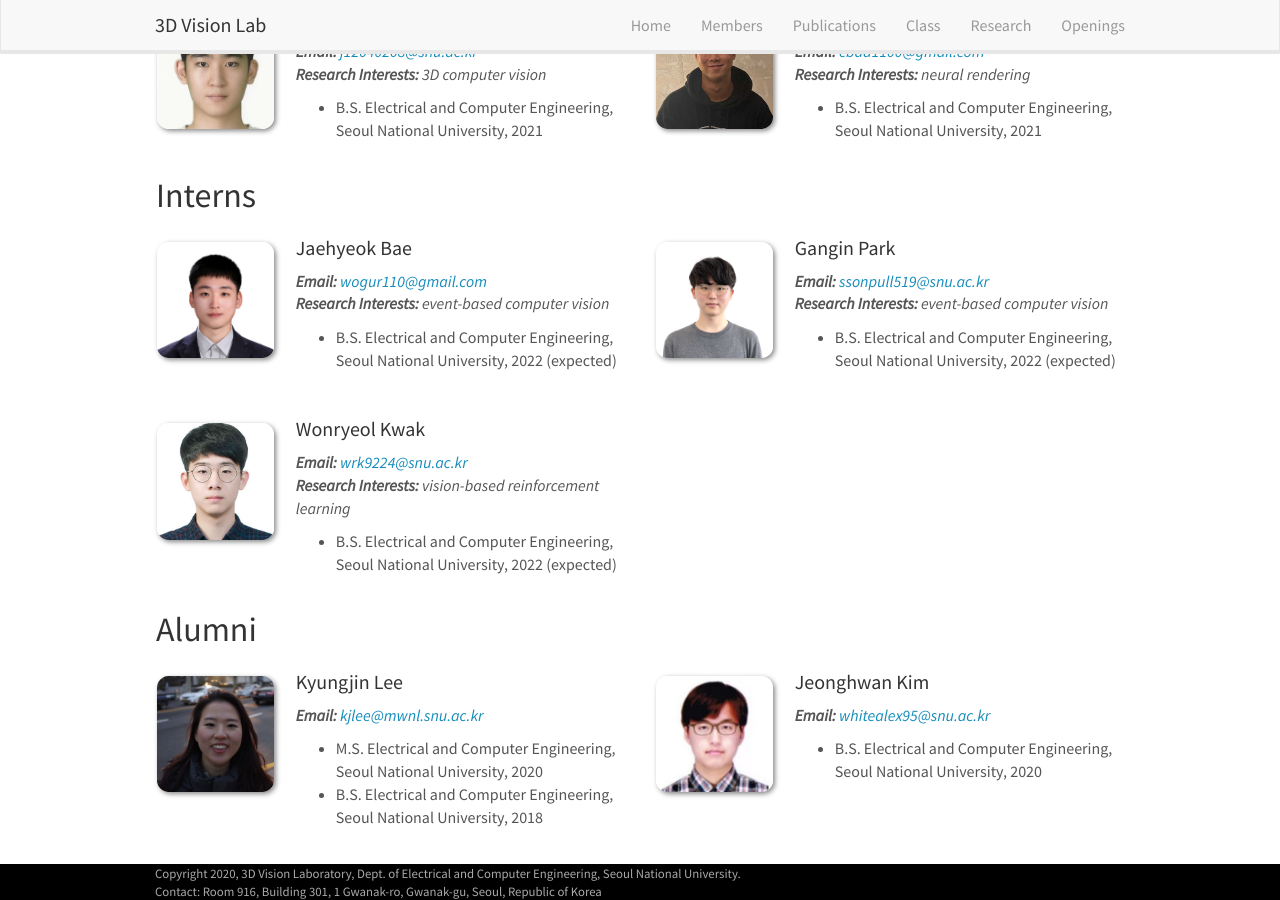
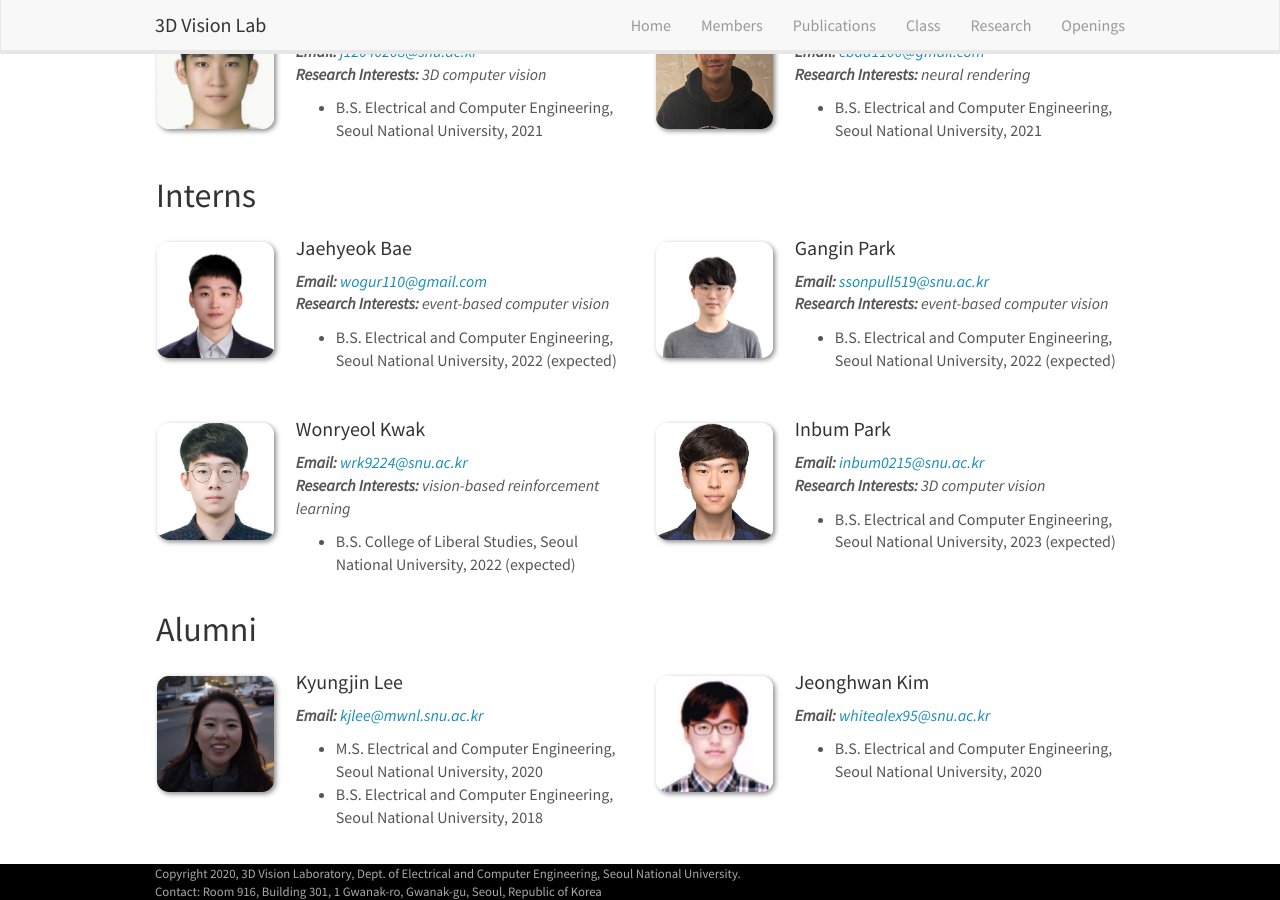
Before and after one commit to 3dvision-snu/3dvision-snu.github.io, a Jekyll site: the page built from _pages/members.md, in a window 1280 px wide and 900 px high, scrolled down 1718 px. Built offline with Jekyll 4.4.1, drawn with Linux system fonts in a browser that asks for light colours; nearby versions of some CDN libraries.

Commit message:
inbum and gatsbi added

```diff
--- a/_data/members_intern.yml
+++ b/_data/members_intern.yml
@@ -27,4 +27,12 @@
   # info: B.S. expected 2022
   email: wrk9224@snu.ac.kr
   educations:
-    - B.S. Electrical and Computer Engineering, Seoul National University, 2022 (expected)
+    - B.S. College of Liberal Studies, Seoul National University, 2022 (expected)
+
+- name: Inbum Park
+  photo: inbum_park.jpg
+  research_interests: 3D computer vision
+  # info: B.S. expected 2022
+  email: inbum0215@snu.ac.kr
+  educations:
+    - B.S. Electrical and Computer Engineering, Seoul National University, 2023 (expected)
```
Also changed, not shown: _data/publist.yml (+11 -1 lines), images/memberspic/inbum_park.jpg (added), 1 other file.
